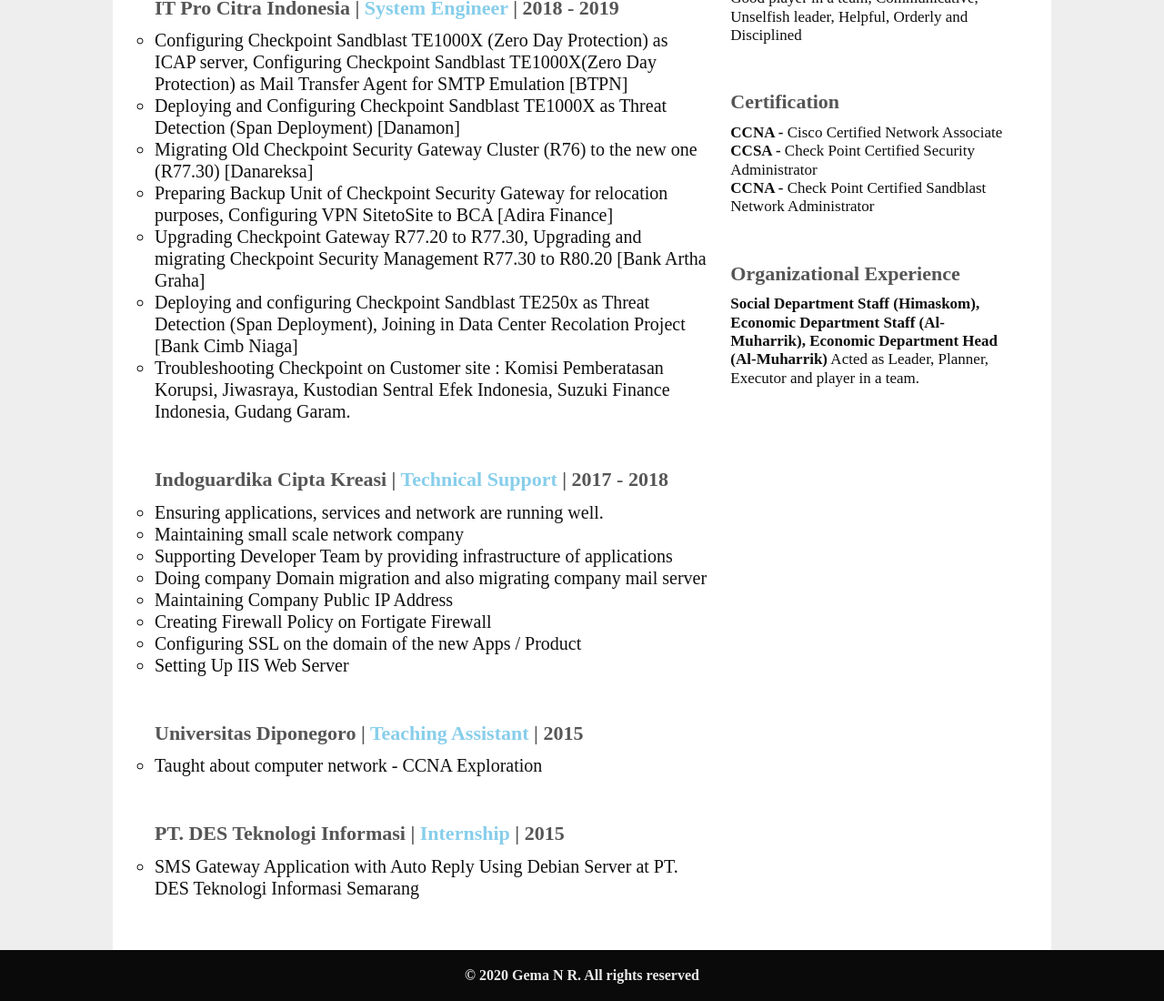
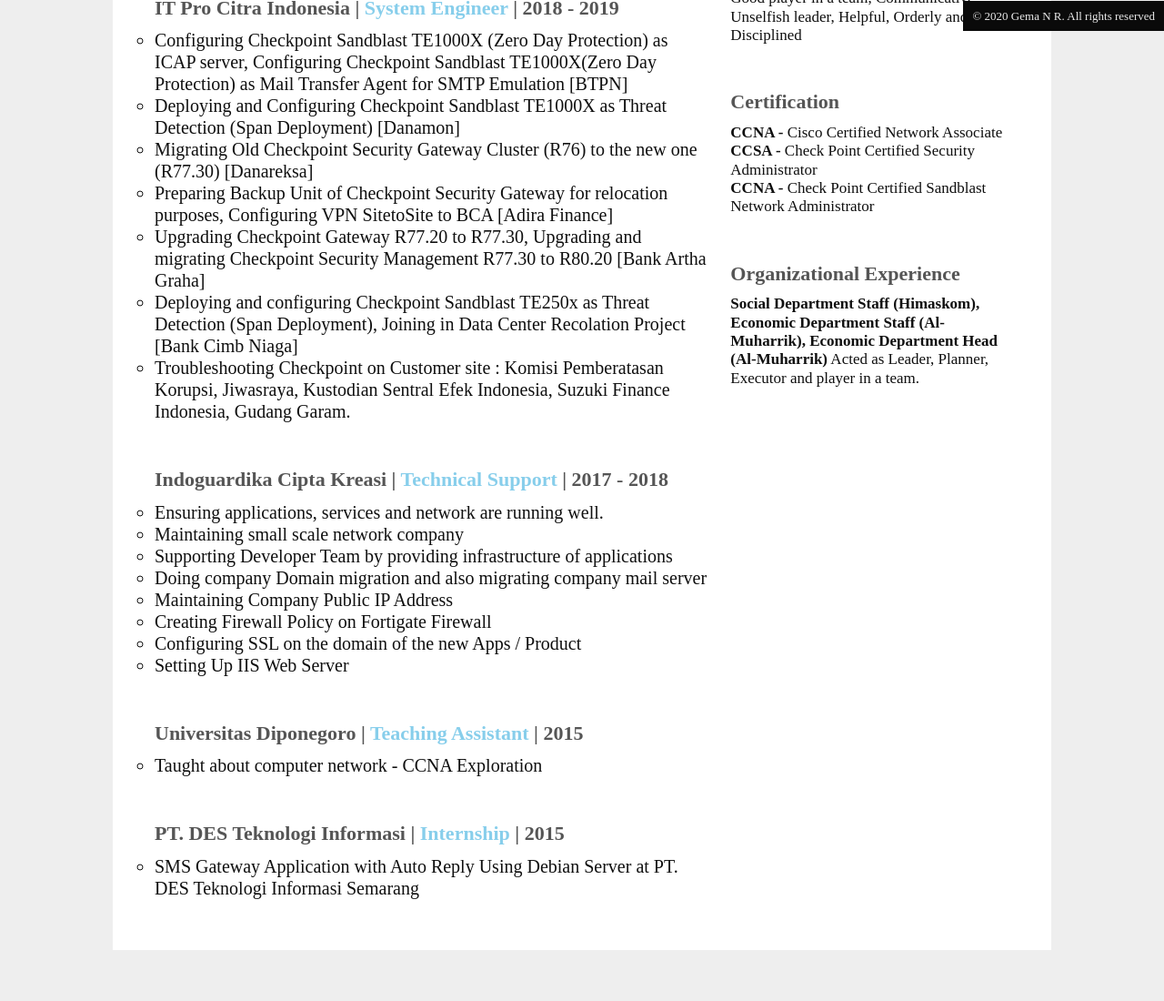
Before and after one commit to gemaadhan/gemaadhan.github.io, a plain HTML site: page index.html in a window 1280 px wide. Shown: the part 766-1866 px from the top of the page at 91% size. After the commit the page ends 1810 px from the top, so only its background shows below. Drawn offline with Linux system fonts and the light colour scheme.

Commit message:
versi 1.4

```diff
--- a/index.html
+++ b/index.html
@@ -137,13 +137,13 @@
         </div>
 
     </div>
+    <footer>
+        <div class="footer">
+            <h5>&copy; 2020 Gema N R. All rights reserved</h5>
+        </div>
 
+    </footer>
 </body>
-<footer>
-    <div class="footer">
-        <h5>&copy; 2020 Gema N R. All rights reserved</h5>
-    </div>
 
-</footer>
 
 </html>
--- a/style.css
+++ b/style.css
@@ -164,7 +164,10 @@ h3.detail {
 }
 
 .footer {
-    padding: 20px;
+    position: fixed;
+    bottom: 0;
+    right: 0;
+    padding: 10px;
     background-color: #0a0a0a;
     color: #eaeaea;
     text-align: center;
@@ -172,7 +175,8 @@ h3.detail {
 }
 
 .footer h5 {
-    font-weight: bold;
+    font-weight: lighter;
+    font-size: small;
 }
 
 @media(min-width: 690px) {
```
